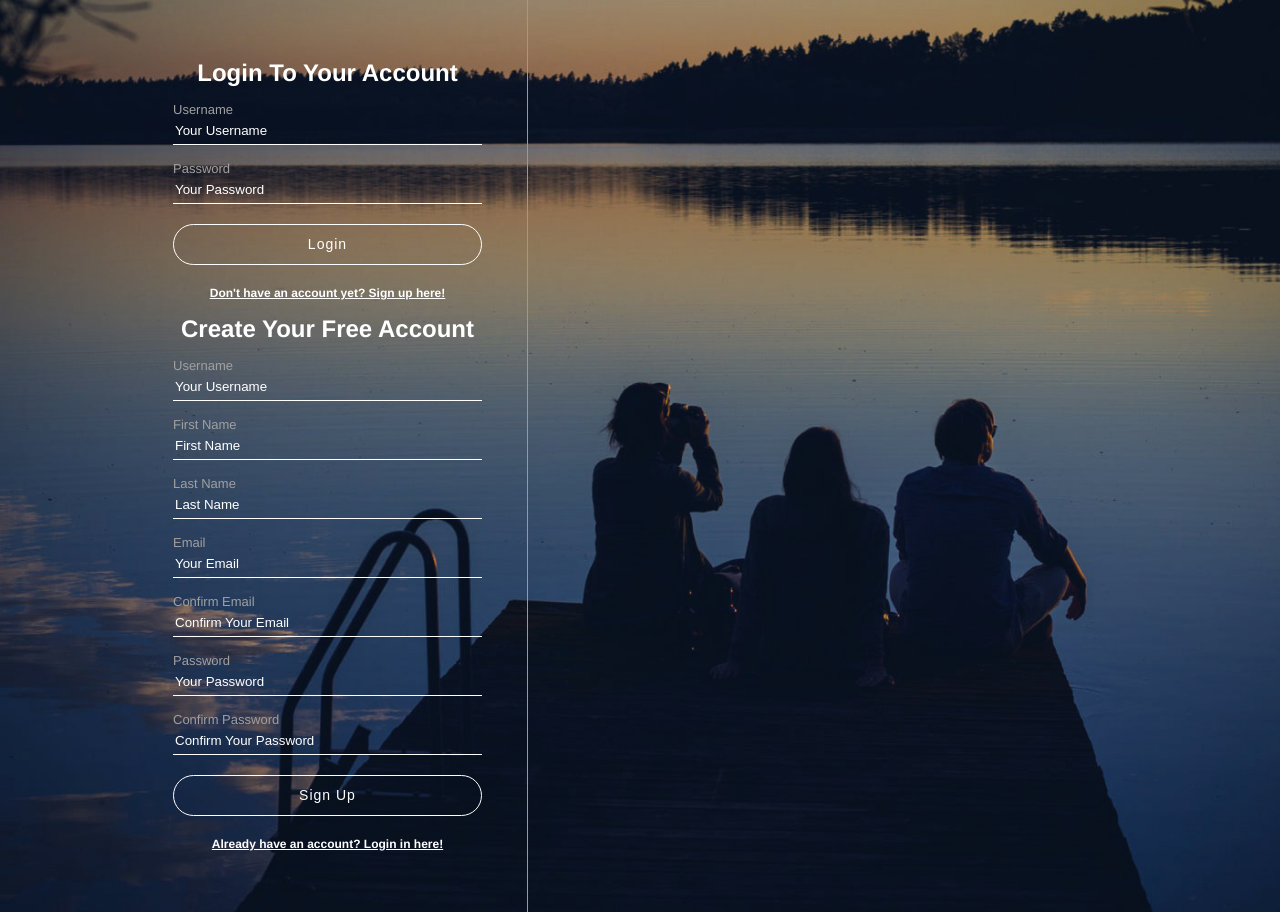
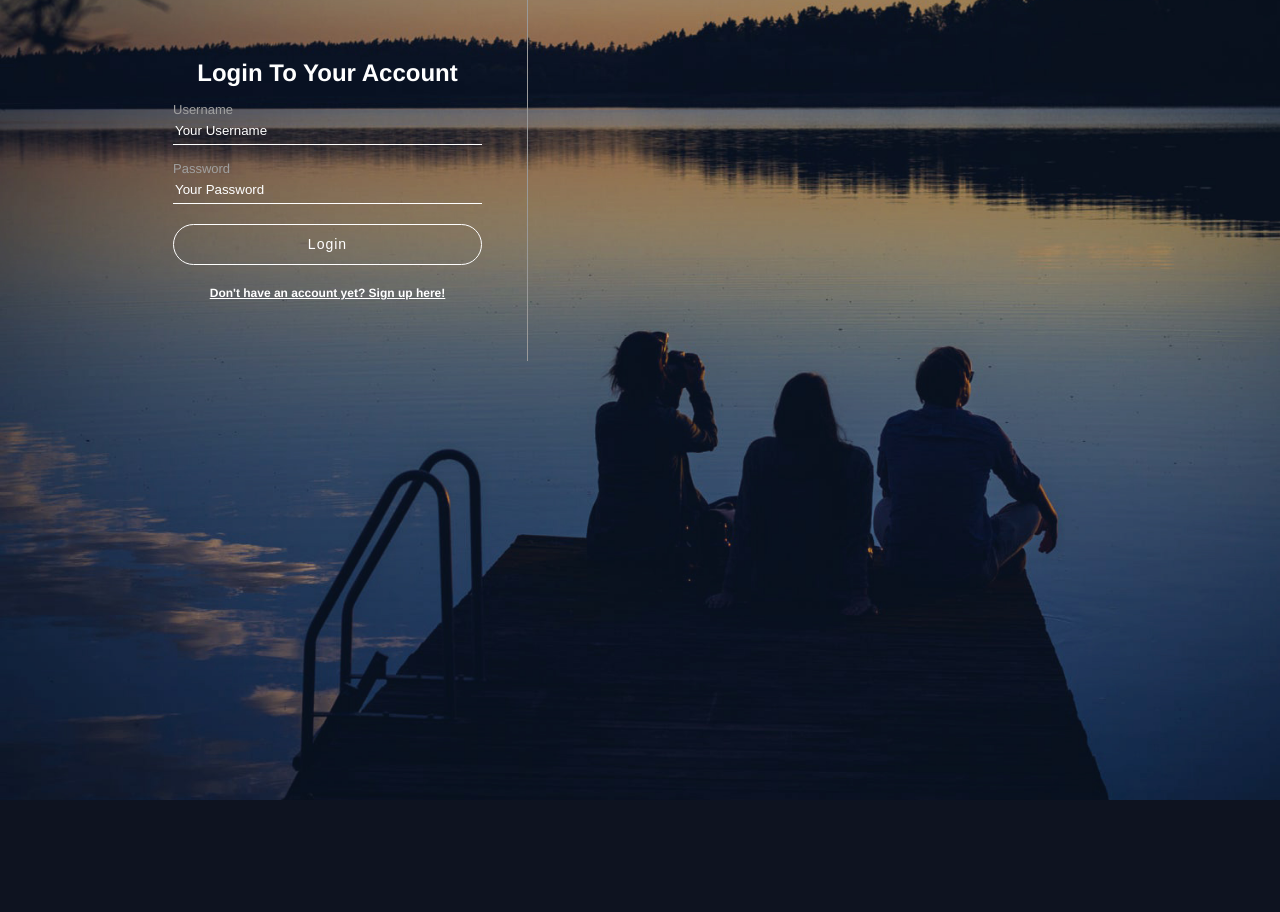
Before and after one commit to Steven-Ang/Slotify, a PHP site: page /register.php in a window 1280 px wide. After the commit the page ends 800 px from the top, so only its background shows below. Run offline with PHP 8.4, Linux system fonts and the light colour scheme.

Commit message:
Add the JS for toggle buttons

```diff
--- a/assets/css/register.css
+++ b/assets/css/register.css
@@ -15,6 +15,10 @@ html, body {
   min-height: 100%;
   background: #000 url("../images/bg.jpg") center no-repeat;
   background-size: cover;
+}
+
+#registerForm {
+  display: none;
 }
 
 #loginContainer {
--- /dev/null
+++ b/assets/js/register.js
@@ -0,0 +1,14 @@
+const hideLogin = document.querySelector(".hideLogin");
+const hideRegister = document.querySelector(".hideRegister");
+const loginForm = document.querySelector("#loginForm");
+const registerForm = document.querySelector("#registerForm");
+
+hideLogin.addEventListener("click", () => {
+  loginForm.style.display = "none";
+  registerForm.style.display = "block";
+});
+
+hideRegister.addEventListener("click", () => {
+  loginForm.style.display = "block";
+  registerForm.style.display = "none";
+});
--- a/register.php
+++ b/register.php
@@ -51,7 +51,7 @@ function getInput($input) {
           <button type="submit" name="loginButton">Login</button>
 
           <div class="hasAccount">
-            <a href="#"><span id="hideLogin">Don't have an account yet? Sign up here!</span></a>
+            <a href="#"><span class="hideLogin">Don't have an account yet? Sign up here!</span></a>
           </div>
         </form>
 
@@ -112,7 +112,7 @@ function getInput($input) {
           <button type="submit" name="registerButton">Sign Up</button>
 
           <div class="hasAccount">
-            <a href="#"><span id="hideRegister">Already have an account? Login in here!</span></a>
+            <a href="#"><span class="hideRegister">Already have an account? Login in here!</span></a>
           </div>
         </form>
 
@@ -120,5 +120,6 @@ function getInput($input) {
     </div>
   </div>
 
+<script src="./assets/js/register.js"></script>
 </body>
 </html>
```
